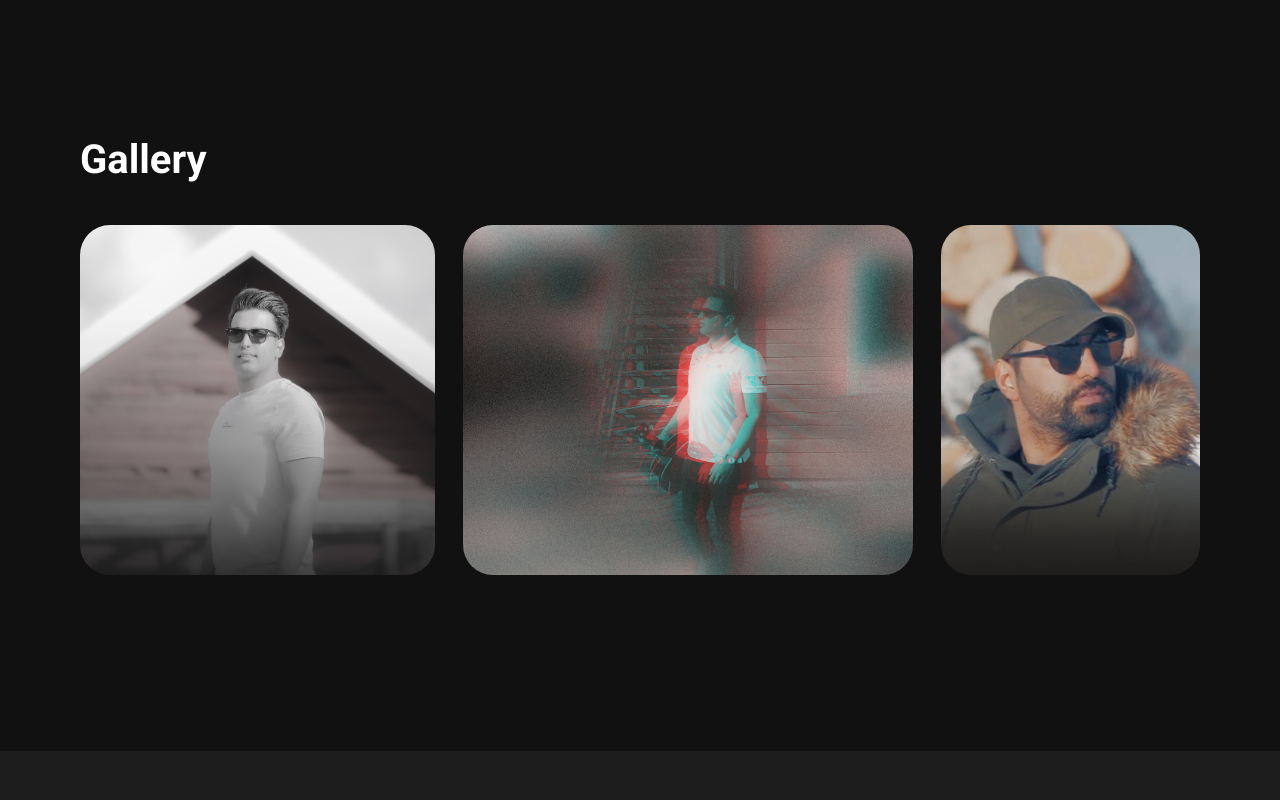
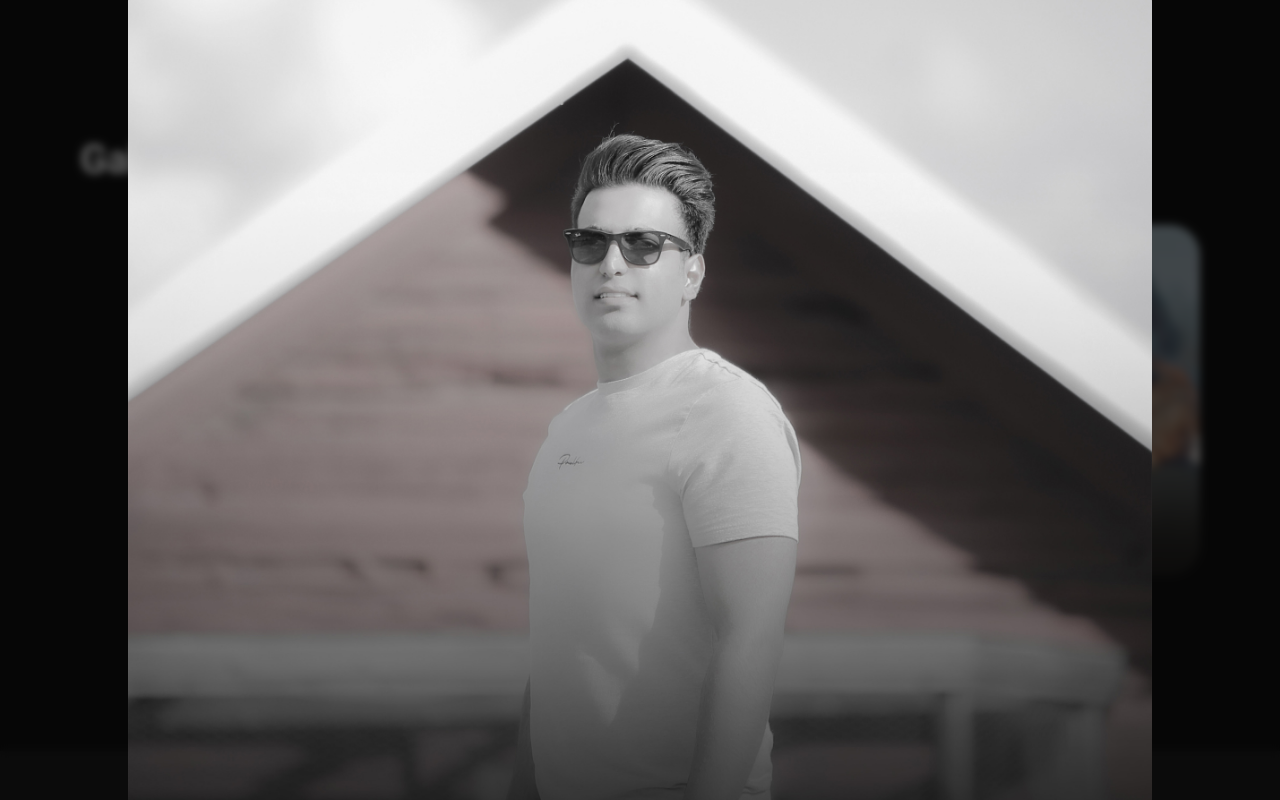
Before and after one commit to MiladDevarts/ahir-yousefi, a Next.js app: page / in a window 1280 px wide. Both pictures are taken after a click on the element 257 px from the left and 5218 px from the top of the page. Shown: the part 4818-5618 px from the top of the page. Built offline with nearby package versions, Linux system fonts and the light colour scheme.

Commit message:
feat: open close-up image on click

```diff
--- /dev/null
+++ b/components/Sections/Gallery/ImageModal.tsx
@@ -0,0 +1,53 @@
+"use client";
+
+import { XMarkIcon } from "@heroicons/react/24/solid";
+import { motion, AnimatePresence } from "motion/react";
+
+interface ImageModalProps {
+  isOpen: boolean;
+  imageUrl: string;
+  onClose: () => void;
+}
+
+const ImageModal = ({ isOpen, imageUrl, onClose }: ImageModalProps) => {
+  if (!isOpen) return null;
+
+  return (
+    <AnimatePresence>
+      {isOpen && (
+        <motion.div
+          initial={{ opacity: 0 }}
+          animate={{ opacity: 1 }}
+          exit={{ opacity: 0 }}
+          className="fixed inset-0 z-50 flex items-center justify-center p-4 bg-black/60 backdrop-blur-sm"
+          onClick={onClose}
+        >
+          <motion.div
+            initial={{ scale: 0.9, opacity: 0, y: 20 }}
+            animate={{ scale: 1, opacity: 1, y: 0 }}
+            exit={{ scale: 0.9, opacity: 0, y: 20 }}
+            transition={{ type: "spring", duration: 0.5 }}
+            className="relative max-w-5xl w-full bg-transparent"
+            onClick={(e) => e.stopPropagation()}
+          >
+            <button
+              onClick={onClose}
+              className="absolute -top-12 right-0 text-white hover:text-gray-300 transition-colors"
+              aria-label="Close modal"
+            >
+              <XMarkIcon className="w-8 h-8" />
+            </button>
+            <motion.img
+              src={imageUrl}
+              alt="Gallery image"
+              className="w-full h-auto rounded-2xl"
+              layoutId={`gallery-image-${imageUrl}`}
+            />
+          </motion.div>
+        </motion.div>
+      )}
+    </AnimatePresence>
+  );
+};
+
+export default ImageModal;
--- a/components/Sections/Gallery/index.tsx
+++ b/components/Sections/Gallery/index.tsx
@@ -1,21 +1,31 @@
 "use client";
 
-import React, { useEffect } from "react";
+import React, { useEffect, useState } from "react";
 import Aos from "aos";
 import "aos/dist/aos.css";
+import { motion } from "motion/react";
+import ImageModal from "./ImageModal";
 
 interface GalleryItemProps {
   imageUrl: string;
   animation: "fade-right" | "fade-up" | "fade-left";
   className: string;
+  onClick: () => void;
 }
 
-const GalleryItem = ({ imageUrl, animation, className }: GalleryItemProps) => (
-  <div
+const GalleryItem = ({
+  imageUrl,
+  animation,
+  className,
+  onClick,
+}: GalleryItemProps) => (
+  <motion.div
     data-aos={animation}
     data-aos-duration="1000"
-    className={`rounded-[30px] w-full h-[250px] lg:h-[350px] bg-cover bg-center ${className}`}
+    className={`rounded-[30px] w-full h-[250px] lg:h-[350px] bg-cover bg-center cursor-pointer hover:scale-[1.02] transition-transform ${className}`}
     style={{ backgroundImage: `url('${imageUrl}')` }}
+    onClick={onClick}
+    layoutId={`gallery-image-${imageUrl}`}
   />
 );
 
@@ -41,6 +51,8 @@ const galleryItems = [
 ];
 
 const Gallery = () => {
+  const [selectedImage, setSelectedImage] = useState<string | null>(null);
+
   useEffect(() => {
     Aos.init({
       easing: "ease-out-cubic",
@@ -59,9 +71,16 @@ const Gallery = () => {
             imageUrl={item.imageUrl}
             animation={item.animation}
             className={item.className}
+            onClick={() => setSelectedImage(item.imageUrl)}
           />
         ))}
       </div>
+
+      <ImageModal
+        isOpen={!!selectedImage}
+        imageUrl={selectedImage || ""}
+        onClose={() => setSelectedImage(null)}
+      />
     </section>
   );
 };
```
